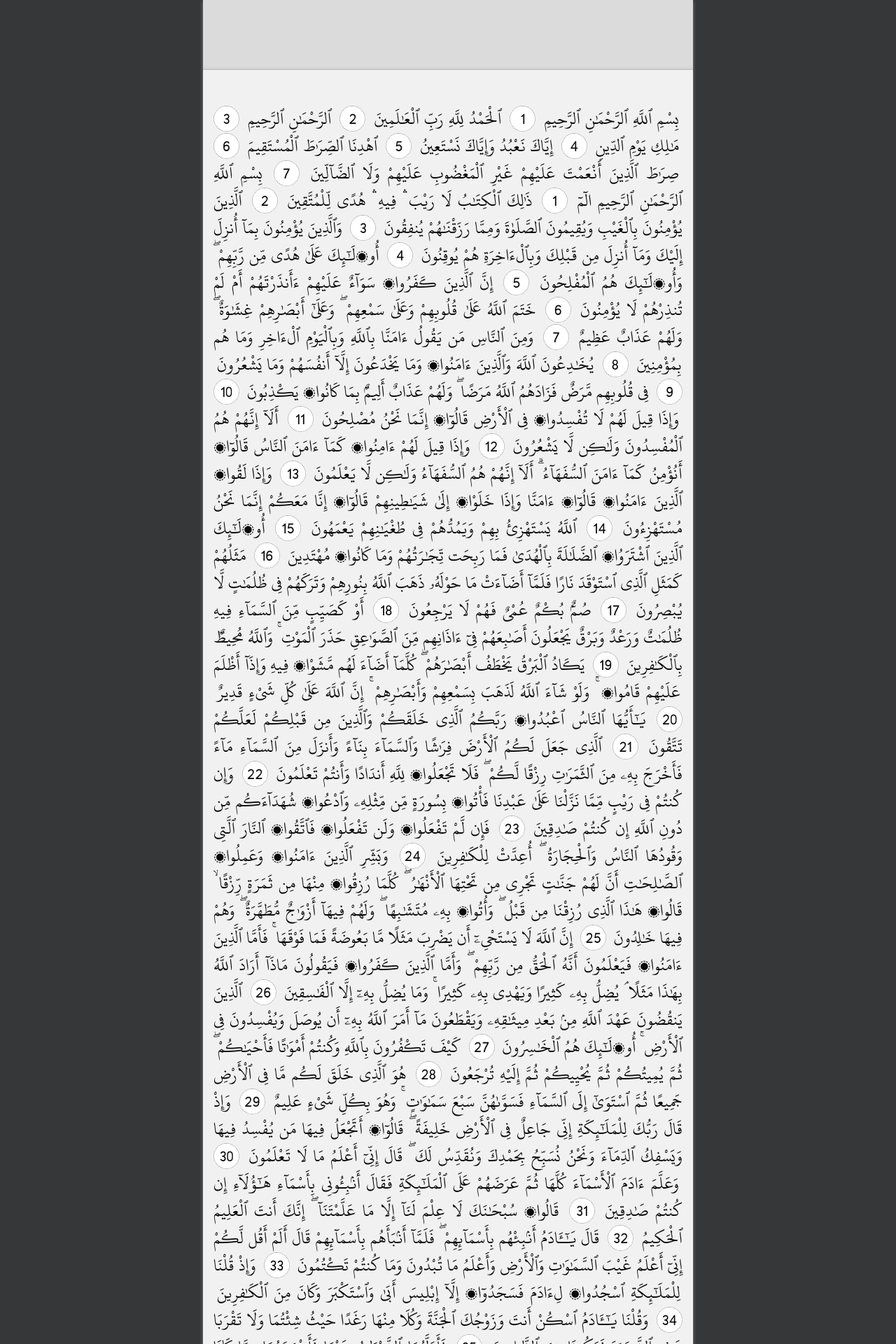
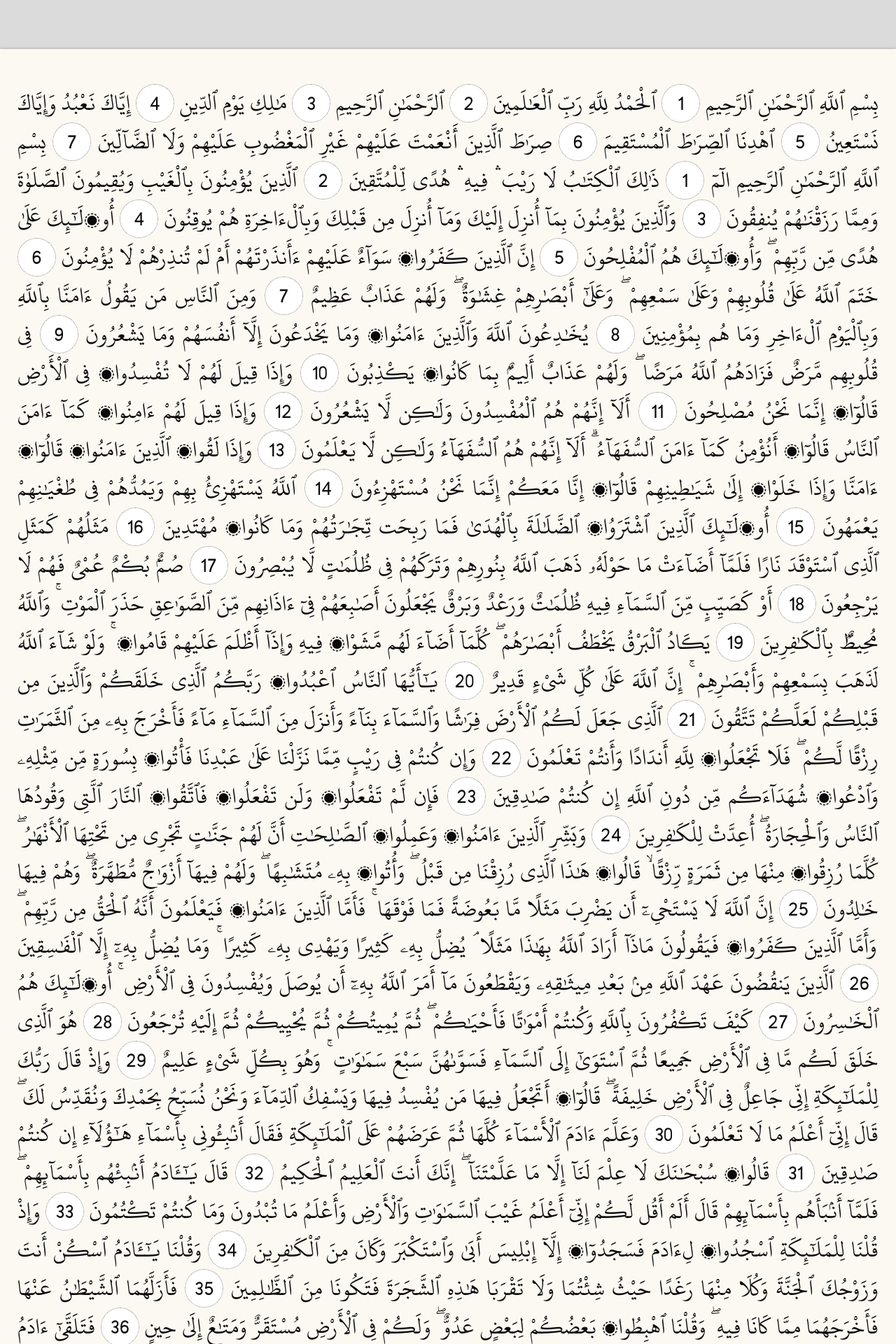
Before and after one commit to devnetsa/quran, a Jekyll site: the page built from index.html, in a window 1280 px wide. Shown: the top 1920 px of the page at 70% size. Built offline with Jekyll 4.4.1, drawn with Linux system fonts in a browser that asks for light colours.

Commit message:
change width font-size

```diff
--- a/css/style.sass
+++ b/css/style.sass
@@ -6,6 +6,7 @@
   src: url("fonts/uthmanic.woff") format("woff")
 
 $primary-width:  700px
+$primary-color:  #fcf9f2
 
 body
   width:      100%
@@ -15,19 +16,19 @@ body
   background-color: #353739
 
 .header
-  width:            $primary-width
-  height:           100px
+  width:            100%
+  height:           70px
   margin:           0 auto
   box-shadow:       0px 1px 5px gray
   background-color: #dbdbdb
 
 .page
   margin:           0 auto
-  max-width:        $primary-width
-  background-color: #f1f1f1
-  padding:          50px 15px
-  font-family:      'othmany'
-  font-size:        26px
+  width:            100%
+  background-color: $primary-color
+  padding:          50px 25px
+  font-family:      "othmany"
+  font-size:        34px
   text-align:       justify
   box-shadow:       0px 1px 5px gray
 
@@ -35,15 +36,15 @@ body
   width:            100%
 
 .ayah
-  padding:          5px
+  line-height:      50px
 
 .ayah-no
-  width:            37px
-  height:           37px
+  width:            55px
+  height:           55px
   display:          inline-block
   border:           1px dotted  gray
   padding:          0
   text-align:       center
-  line-height:      36px
-  border-radius:    20px
+  line-height:      53px
+  border-radius:    100%
   background-color: #fff
```
